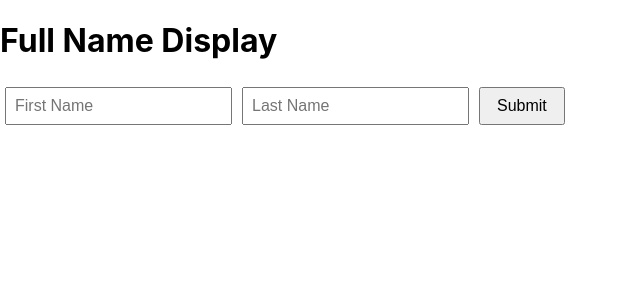
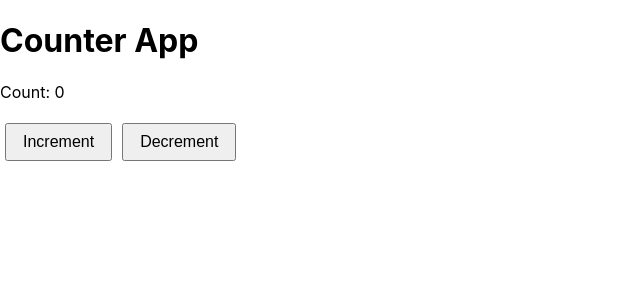
Before and after one commit to johnrichardjori/flag, a React (Create React App) app: page / in a window 1280 px wide. Shown: the top 300 px of the page, without its empty margins (0-640 px from the left). Built offline with nearby package versions, Linux system fonts and the light colour scheme.

Commit message:
Changes saved

```diff
--- /dev/null
+++ b/src/Counter/Counter.css
@@ -0,0 +1,6 @@
+button {
+  margin: 5px;
+  padding: 8px 16px;
+  font-size: 16px;
+  cursor: pointer;
+}
--- /dev/null
+++ b/src/Counter/Counter.js
@@ -0,0 +1,25 @@
+import React, { useState } from "react";
+import "./Counter.css";
+
+function Counter() {
+  const [count, setCount] = useState(0);
+
+  const increment = () => {
+    setCount((prevCount) => prevCount + 1);
+  };
+
+  const decrement = () => {
+    setCount((prevCount) => prevCount - 1);
+  };
+
+  return (
+    <div>
+      <h1>Counter App</h1>
+      <p>Count: {count}</p>
+      <button onClick={increment}>Increment</button>
+      <button onClick={decrement}>Decrement</button>
+    </div>
+  );
+}
+
+export default Counter;
--- a/src/index.js
+++ b/src/index.js
@@ -5,12 +5,13 @@
 import reportWebVitals from "./reportWebVitals";
 // import Flag from "./Flag/Flag";
 // import Stopwatch from "./Stopwatch/Stopwatch";
-import FullNameForm from "./Fullname/Fullname";
+// import FullNameForm from "./Fullname/Fullname";
+import Counter from "./Counter/Counter";
 
 const root = ReactDOM.createRoot(document.getElementById("root"));
 root.render(
   <React.StrictMode>
-    <FullNameForm />
+    <Counter />
   </React.StrictMode>
 );
 
```
